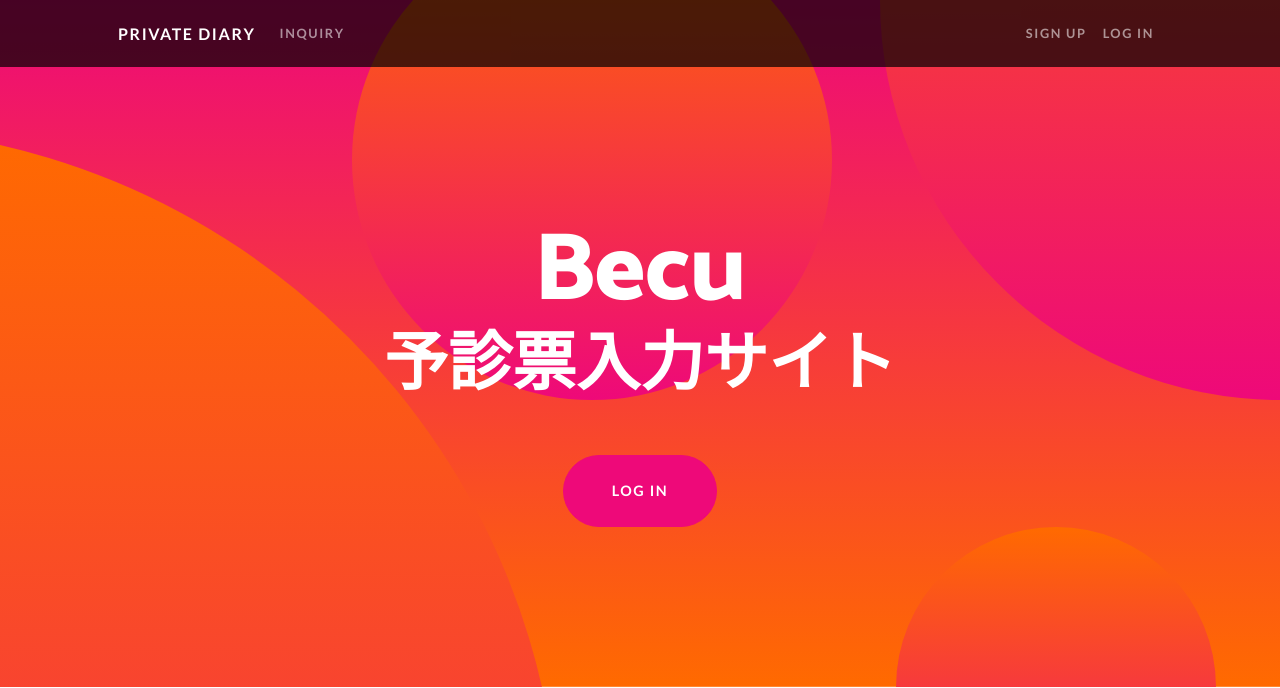
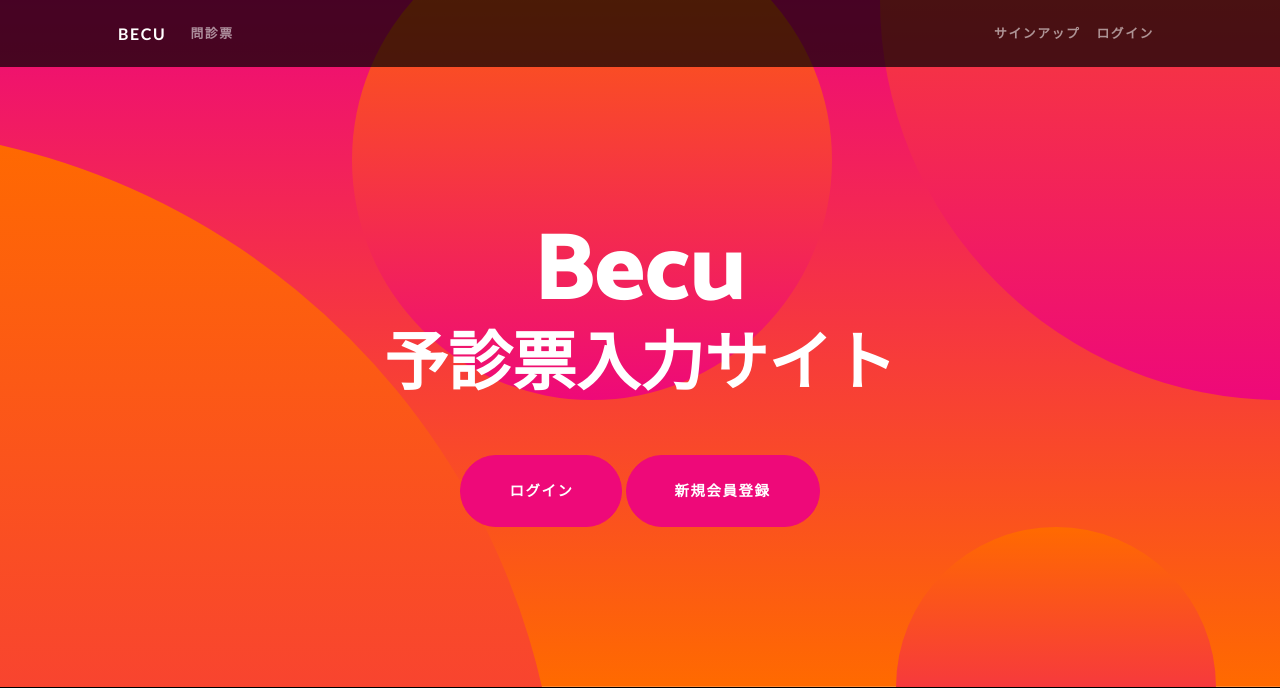
Before and after one commit to hozoki/private_diary, a Django app: page / in a window 1280 px wide. Shown: the top 688 px of the page. Run offline with Django 3.2, Linux system fonts and the light colour scheme; some libraries are stand-ins or nearby versions.

Commit message:
変更なし

```diff
--- a/diary/templates/base.html
+++ b/diary/templates/base.html
@@ -22,17 +22,17 @@
         <!-- Navigation-->
         <nav class="navbar navbar-expand-lg navbar-dark navbar-custom fixed-top">
             <div class="container px-5">
-                <a class="navbar-brand" href="{% url 'diary:index' %}">Private Diary</a>
+                <a class="navbar-brand" href="{% url 'diary:index' %}">Becu</a>
                 <button class="navbar-toggler" type="button" data-bs-toggle="collapse" data-bs-target="#navbarResponsive" aria-controls="navbarResponsive" aria-expanded="false" aria-label="Toggle navigation"><span class="navbar-toggler-icon"></span></button>
                 <div class="collapse navbar-collapse" id="navbarResponsive">
                     <ul class="navbar-nav me-auto">
                         <li class="nav-item">
-                            <a class="nav-link{% block active_inquiry %}{% endblock %}" href="#">INQUIRY</a>
+                            <a class="nav-link{% block active_inquiry %}{% endblock %}" href="#">問診票</a>
                         </li>
                     </ul>
                     <ul class="navbar-nav ms-auto">
-                        <li class="nav-item"><a class="nav-link" href="#!">Sign Up</a></li>
-                        <li class="nav-item"><a class="nav-link" href="#!">Log In</a></li>
+                        <li class="nav-item"><a class="nav-link" href="#!">サインアップ</a></li>
+                        <li class="nav-item"><a class="nav-link" href="#!">ログイン</a></li>
                     </ul>
                 </div>
             </div>
@@ -42,7 +42,7 @@
 
         <!-- Footer-->
         <footer class="py-5 bg-black">
-            <div class="container px-5"><p class="m-0 text-center text-white small">Copyright &copy; Your Website 2022</p></div>
+            <div class="container px-5"><p class="m-0 text-center text-white small">Copyright &copy; Your Website 2023</p></div>
         </footer>
         <!-- Bootstrap core JS-->
         <script src="https://cdn.jsdelivr.net/npm/bootstrap@5.1.3/dist/js/bootstrap.bundle.min.js"></script>
--- a/diary/templates/index.html
+++ b/diary/templates/index.html
@@ -7,7 +7,9 @@
         <div class="container">
             <h1 class="masthead-heading mb-0">Becu</h1>
             <h2 class="masthead-subheading mb-0">予診票入力サイト</h2>
-            <a href="#" class="btn btn-primary btn-xl rounded-pill mt-5">LOG IN</a>
+            <a href="#" class="btn btn-primary btn-xl rounded-pill mt-5">ログイン</a>
+            <a href="#" class="btn btn-primary btn-xl rounded-pill mt-5">新規会員登録</a>
+
        </div>
     </div>
     <div class="bg-circle-1 bg-circle"></div>
@@ -17,37 +19,5 @@
 </header>
 {% endblock %}
 {% block contents %}
-<section>
-    <div class="container">
-        <div class="row align-items-center">
-            <div class="col-lg-6 order-lg-2">
-                <div class="p-5">
-                    <img class="img-fluid rounded-circle" src="{% static 'assets/img/bigru.jpg' %}" alt="">
-                </div>
-            </div>
-            <div class="col-lg-6 order-lg-1">
-                <div class="p-5">
-                    <h2 class="display-4">ログイン</h2>
-                </div>
-            </div>
-        </div>
-    </div>
-</section>
-<section>
-    <div class="container">
-        <div class="row align-items-center">
-            <div class="col-lg-6">
-                <div class="p-5">
-                    <img class="img-fluid rounded-circle" src="{% static 'assets/img/bigru.jpg' %}" alt="">
-                </div>
-            </div>
-            <div class="col-lg-6">
-                <div class="p-5">
-                    <h2 class="display-4">新規会員登録画面</h2>
-                </div>
-            </div>
-        </div>
-    </div>
-</section>
 
 {% endblock %}
```
